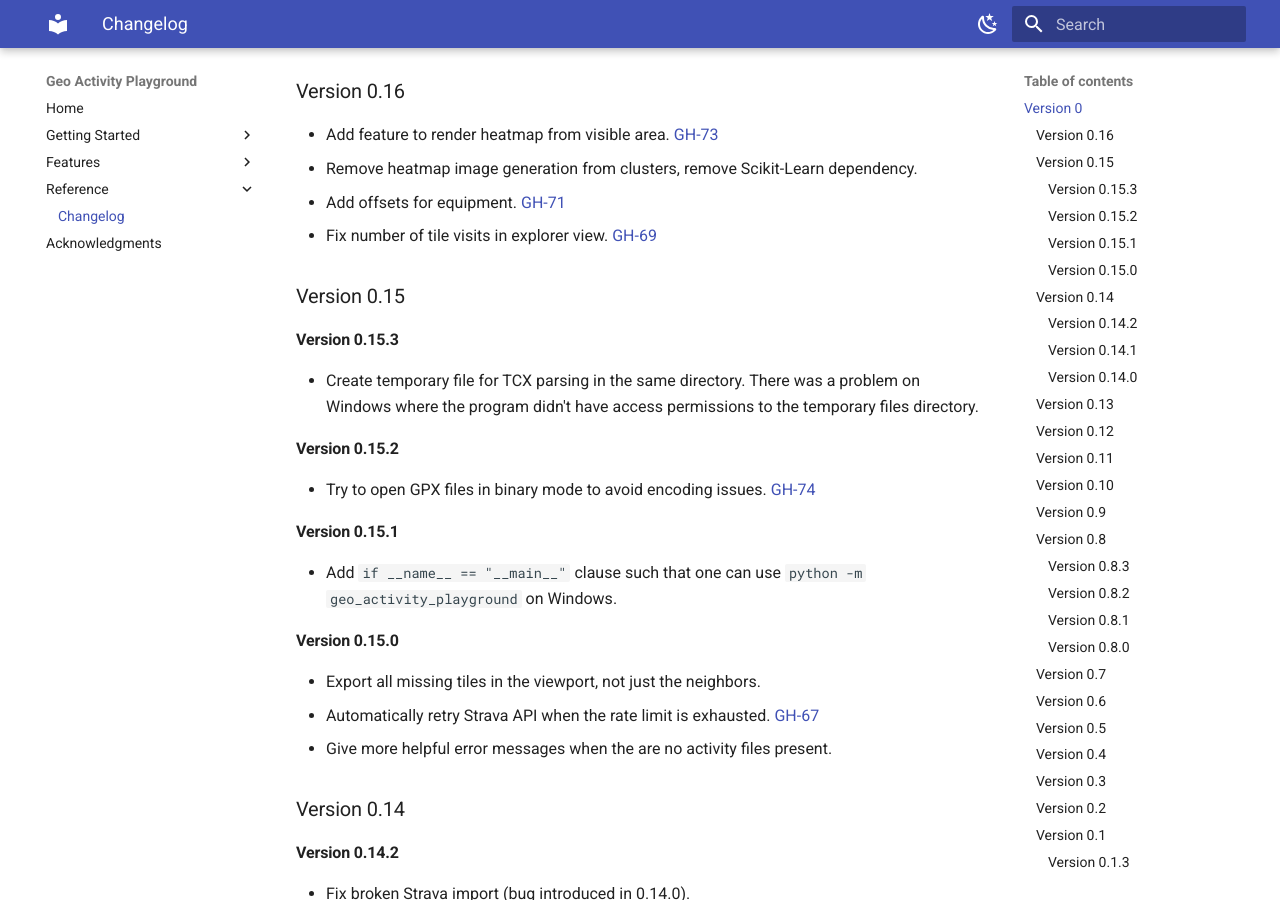
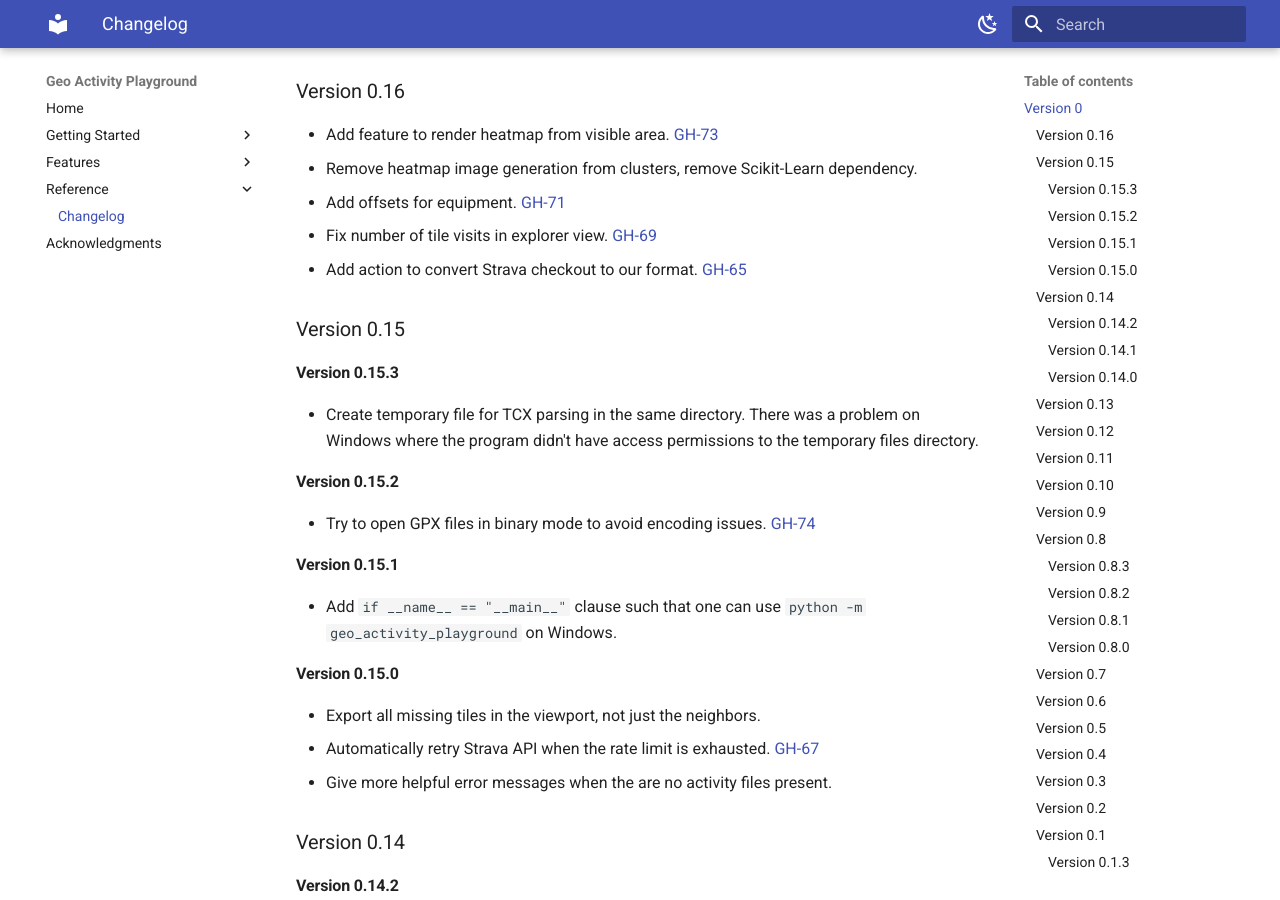
Before and after one commit to martin-ueding/geo-activity-playground, an MkDocs documentation site: the page built from docs/reference/changelog.md, in a window 1280 px wide and 900 px high, scrolled down 303 px. Built offline with MkDocs 1.6.1 and Material for MkDocs 9.7.7, drawn with Linux system fonts in a browser that asks for light colours.

Commit message:
Changelog entry

```diff
--- a/docs/reference/changelog.md
+++ b/docs/reference/changelog.md
@@ -12,6 +12,7 @@
 - Remove heatmap image generation from clusters, remove Scikit-Learn dependency.
 - Add offsets for equipment. [GH-71](https://github.com/martin-ueding/geo-activity-playground/issues/71)
 - Fix number of tile visits in explorer view. [GH-69](https://github.com/martin-ueding/geo-activity-playground/issues/69)
+- Add action to convert Strava checkout to our format. [GH-65](https://github.com/martin-ueding/geo-activity-playground/issues/65)
 
 ### Version 0.15
 
```
